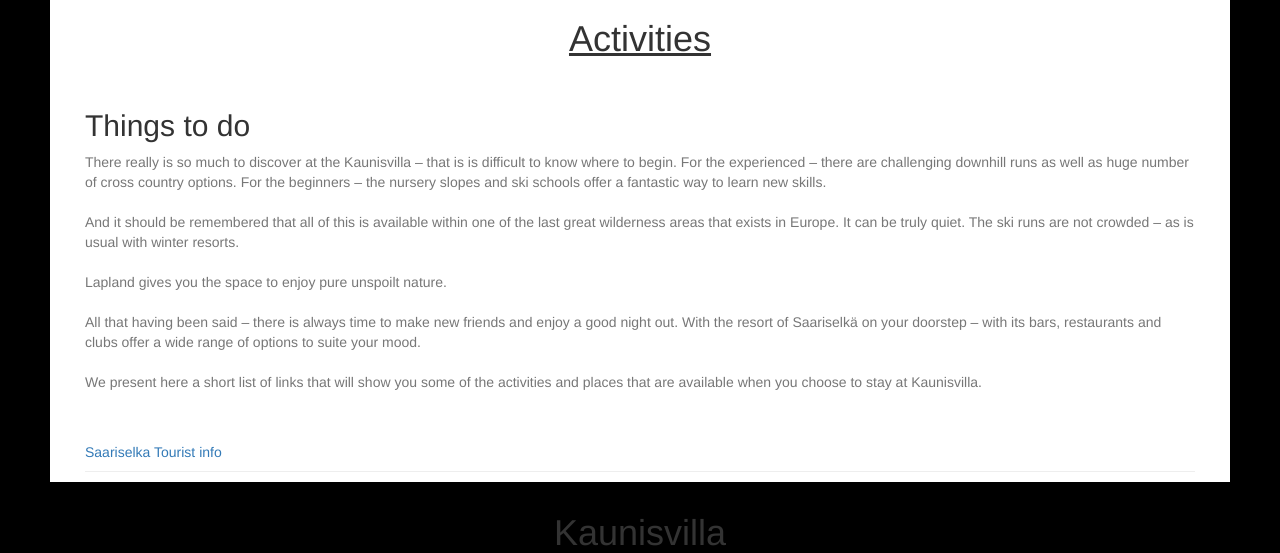
After one commit to Hyvjan/cabin_homepages, a Django app: page /activities/ in a window 1280 px wide. The commit adds this page. Shown: the part 371-924 px from the top of the page. Run offline with Django 3.2, Linux system fonts and the light colour scheme; some libraries are stand-ins or nearby versions.

Commit message:
Lisätty activities.html-template, activities-näkymä ja siihen viittaava url.

```diff
--- a/homepages/views.py
+++ b/homepages/views.py
@@ -28,7 +28,5 @@ def lodge(request):
 	pictures = Pictures.objects.all()
 	return render_to_response('homepages/lodge.html',{'pictures':pictures}, RequestContext(request))
 
-"""
-def lodge(request):
-	return render_to_response('homepages/lodge.html')
-"""
+def activities(request):
+	return render_to_response('homepages/activities.html')
--- a/kaunisvilla/urls.py
+++ b/kaunisvilla/urls.py
@@ -26,4 +26,5 @@ urlpatterns = [
     url(r'^admin/', admin.site.urls),
     url(r'^calendar/',include('django_bootstrap_calendar.urls')),
     url(r'^booking/', views.booking, name='booking'),
+    url(r'^activities/', views.activities, name='activities'),
 ]+ static(settings.MEDIA_URL, document_root=settings.MEDIA_ROOT)
--- a/templates/base.html
+++ b/templates/base.html
@@ -35,6 +35,7 @@
 						<li><a href='/'>Front page</a></li>
 						<li><a href='/booking'>Booking</a></li>
 						<li><a href='/lodge'>Lodge</a></li>
+						<li><a href='/activities'>Activities</a></li>
 					</ul>
 				</div>
 			</div>
--- /dev/null
+++ b/templates/homepages/activities.html
@@ -0,0 +1,34 @@
+{% extends 'base.html' %}
+{% load staticfiles %}
+{% block content %}
+
+<center><img src="{% static "images/landing1.png" %}" alt="The cottage"/ style="width:100% height:100%"></center>
+
+	<div class="page-header">
+
+		<h1><center><u>Activities</u></center></h1>
+		<br>
+		<h2 class="text-left">Things to do</h2>
+
+		<p class="text-muted" "text-justify">
+			There really is so much to discover at the Kaunisvilla – that is is difficult to know where to begin. For the experienced – there are challenging downhill runs as well as huge number of cross country options. For the beginners – the nursery slopes and ski schools offer a fantastic way to learn new skills.
+			<br>
+			<br>
+
+And it should be remembered that all of this is available within one of the last great wilderness areas that exists in Europe. It can be truly quiet. The ski runs are not crowded – as is usual with winter resorts.
+			<br>
+			<br>
+Lapland gives you the space to enjoy pure unspoilt nature.
+			<br>
+			<br>
+All that having been said – there is always time to make new friends and enjoy a good night out. With the resort of Saariselkä on your doorstep – with its bars, restaurants and clubs offer a wide range of options to suite your mood.
+			<br>
+			<br>
+We present here a short list of links that will show you some of the activities and places that are available when you choose to stay at Kaunisvilla.
+</p>
+<br>
+<br>
+<a href="http://www.inarisaariselka.fi/">Saariselka Tourist info</a>
+<br>
+</div>
+{% endblock %}
```
